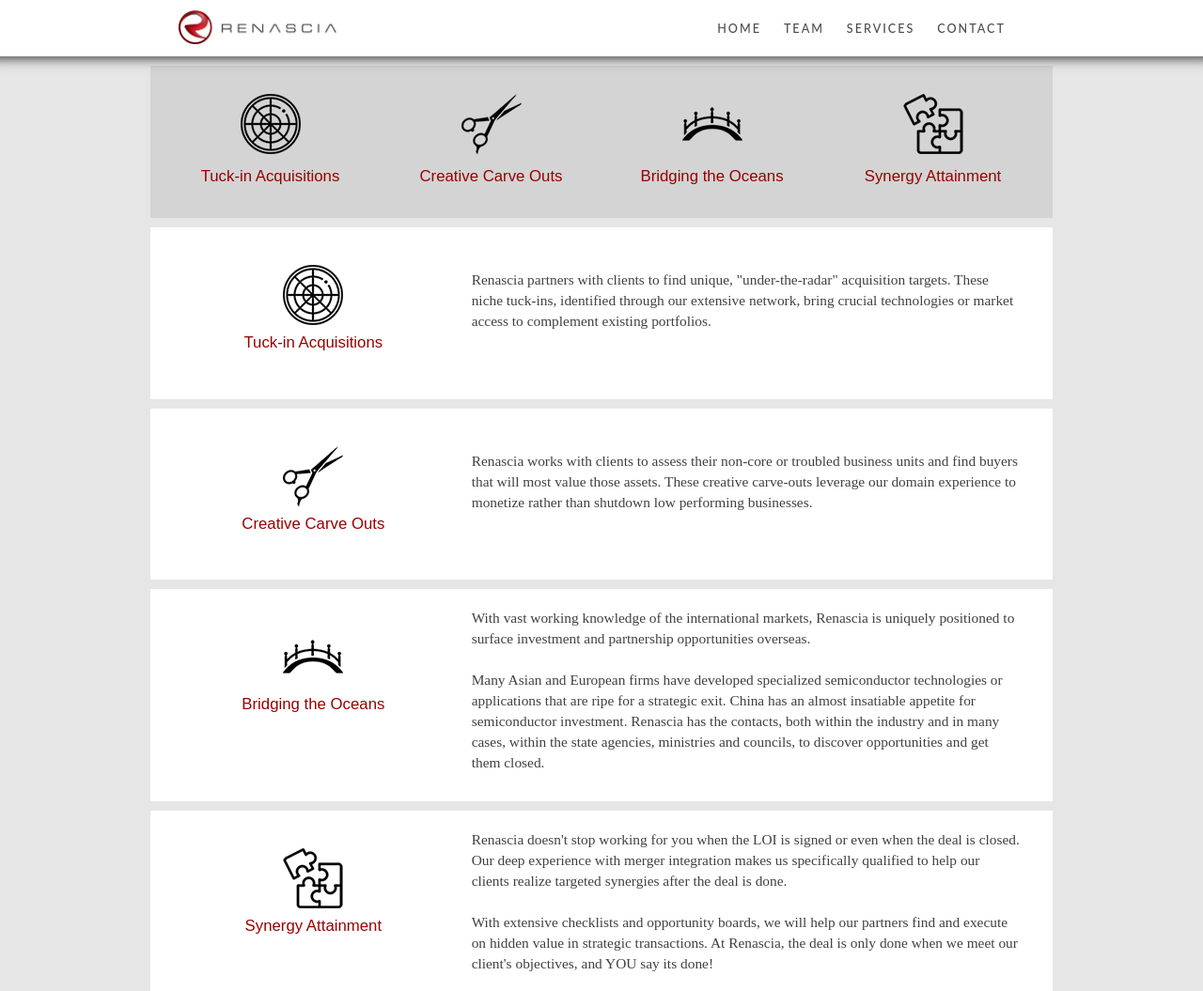
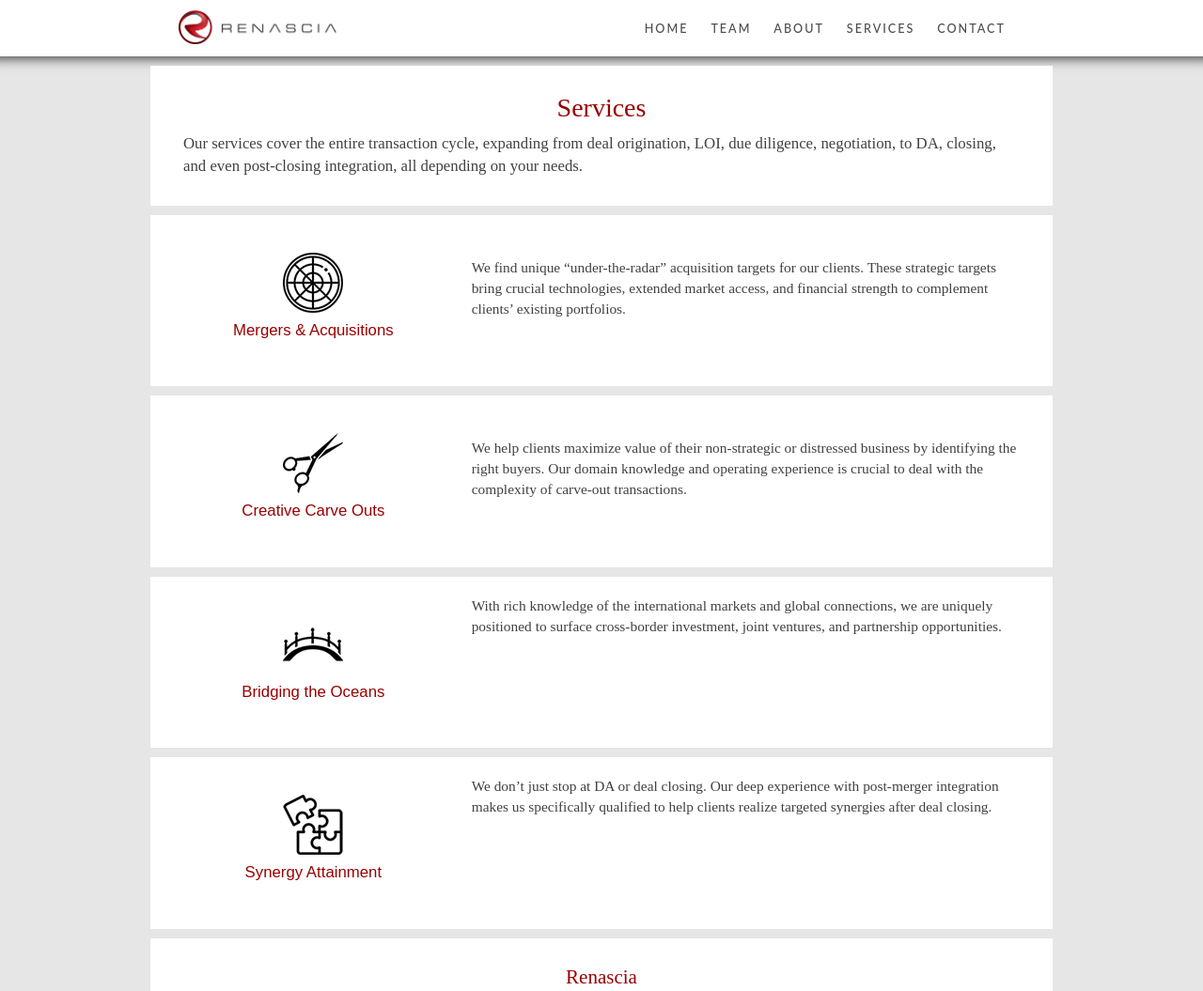
Before and after one commit to alanzfu/renascia, a plain HTML site: page specialization.html in a window 1280 px wide. Shown: the top 1055 px of the page at 94% size. Drawn offline with Linux system fonts and the light colour scheme.

Commit message:
current state of things

```diff
--- a/css/stylesheet.css
+++ b/css/stylesheet.css
@@ -166,6 +166,10 @@ li a:hover{
   margin-bottom: 10px;
 }
 
+.service-text{
+  font-size: 1.2em;
+  text-align: left;
+}
 .person a{
   color:rgba(0, 22, 88,0.8);
 }
--- a/js/app.js
+++ b/js/app.js
@@ -23,7 +23,10 @@ var main = function (){
               <a href="index.html">HOME</a>
             </li>
             <li>
-              <a href="/team.html">TEAM</a>
+              <a href="team.html">TEAM</a>
+            </li>
+            <li>
+              <a href="about.html">ABOUT</a>
             </li>
             <li>
               <a href="specialization.html">SERVICES</a>
--- a/specialization.html
+++ b/specialization.html
@@ -12,44 +12,24 @@
 
       <div class="container">
 
-          <div class="row section-header highlight">
-            <div class="col-sm-3">
-              <img class="" src="img/icons/acquisition.png"/>
-              <h1>Tuck-in Acquisitions</h1>
-              <p>
-              </p>
-            </div>
-            <div class="col-sm-3">
-              <img src="img/icons/carve.png"/>
-              <h1>Creative Carve Outs</h1>
-              <p>
-
-              </p>
-            </div>
-            <div class="col-sm-3">
-              <img src="img/icons/bridge.png"/>
-              <h1>Bridging the Oceans</h1>
-              <p>
-
-              </p>
-            </div>
-            <div class="col-sm-3">
-              <img src="img/icons/synergy.png"/>
-              <h1>Synergy Attainment</h1>
-              <p>
-
-              </p>
+          <div class="row section-header">
+            <div class="col-sm-12 section-content">
+              <h1>Services</h1>
+                <p class="service-text">
+                  Our services cover the entire transaction cycle, expanding from deal origination, LOI, due diligence, negotiation, to DA, closing, and even post-closing integration, all depending on your needs.
+                </p>
             </div>
           </div>
 
           <div class="row section-header">
             <div class="col-sm-4 section-content details">
               <img src="img/icons/acquisition.png"/>
-              <h1>Tuck-in Acquisitions</h1>
+              <h1>Mergers & Acquisitions</h1>
             </div>
             <div class="col-sm-8">
               <p class="left top-margin larger-font">
-                Renascia partners with clients to find unique, &#34under-the-radar&#34 acquisition targets.  These niche tuck-ins,  identified through our extensive network, bring crucial technologies or market access to complement existing portfolios.</p>
+                We find unique “under-the-radar” acquisition targets for our clients.  These strategic targets bring crucial technologies, extended market access, and financial strength to complement clients’ existing portfolios.
+              </p>
             </div>
           </div>
 
@@ -60,7 +40,7 @@
             </div>
             <div class="col-sm-8">
               <p class="left top-margin larger-font">
-                Renascia works with clients to assess their non-core or troubled business units and find buyers that will most value those assets. These creative carve-outs leverage our domain experience to  monetize rather than shutdown low performing businesses.
+                We help clients maximize value of their non-strategic or distressed business by identifying the right buyers.  Our domain knowledge and operating experience is crucial to deal with the complexity of carve-out transactions.
               </p>
             </div>
           </div>
@@ -72,7 +52,7 @@
             </div>
             <div class="col-sm-8">
               <p class="left larger-font">
-                With vast working knowledge of the international markets, Renascia is uniquely positioned to surface investment and partnership opportunities overseas. <br><br> Many Asian and European firms have developed specialized semiconductor technologies or applications that are ripe for a strategic exit.  China has an almost insatiable appetite for semiconductor investment.  Renascia has the contacts, both within the industry and in many cases, within the state agencies, ministries and councils, to discover opportunities and get them closed.
+                With rich knowledge of the international markets and global connections, we are uniquely positioned to surface cross-border investment, joint ventures, and partnership opportunities.
               </p>
             </div>
           </div>
@@ -84,18 +64,14 @@
             </div>
             <div class="col-sm-8">
               <p class="left larger-font">
-                Renascia doesn&#39t stop working for you when the LOI is signed or even when the deal is closed.  Our deep experience with merger integration makes us specifically qualified to help our clients realize targeted synergies after the deal is done. <br><br> With extensive checklists and opportunity boards, we will help our partners find and execute on hidden value in strategic transactions. At Renascia, the deal is only done when we meet our client&#39s objectives, and YOU say its done!
+                We don’t just stop at DA or deal closing.  Our deep experience with post-merger integration makes us specifically qualified to help clients realize targeted synergies after deal closing.
               </p>
             </div>
           </div>
 
 
-
-
-
-
           <footer></footer>
-          <div class="footer">Icons made by <a href="http://www.flaticon.com/authors/ocha" title="OCHA">OCHA</a>, <a href="http://www.freepik.com" title="Freepik">Freepik</a> from <a href="http://www.flaticon.com" title="Flaticon">www.flaticon.com</a>             is licensed by <a href="http://creativecommons.org/licenses/by/3.0/" title="Creative Commons BY 3.0">CC BY 3.0</a></div>
+          <div class="footer">Icons made by <a href="http://www.flaticon.com/authors/ocha" title="OCHA">OCHA</a>, <a href="http://www.freepik.com" title="Freepik">Freepik</a> from <a href="http://www.flaticon.com" title="Flaticon">www.flaticon.com</a>is licensed by <a href="http://creativecommons.org/licenses/by/3.0/" title="Creative Commons BY 3.0">CC BY 3.0</a></div>
 
       </div>
       <script src="js/jquery.min.js"></script>
```
Also changed, not shown: bill-bradford.html (+1 -13 lines), contact.html (+2 -0 lines), dan-mccranie.html (+1 -1 lines), team.html (+1 -28 lines), yuhua-chen.html (+6 -14 lines), 1 other file.
